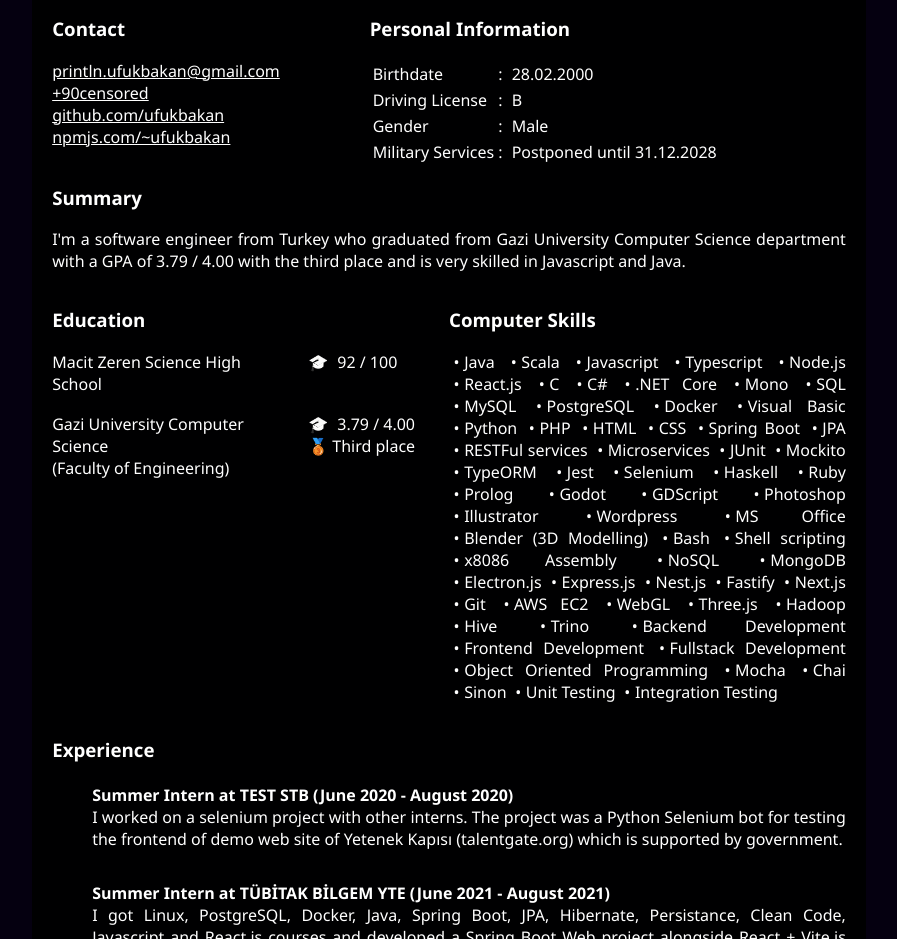
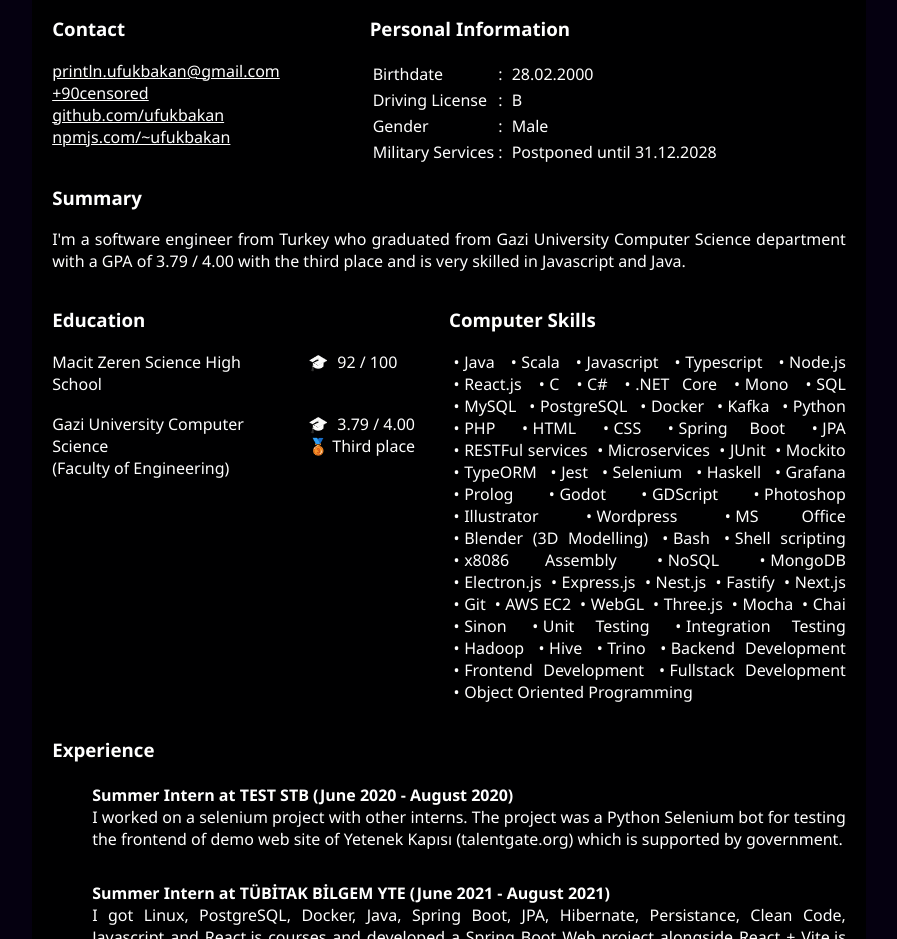
Before and after one commit to ufukbakan/cv, a plain HTML site: page index.html in a window 1280 px wide. Shown: the part 161-1100 px from the top of the page, without its empty margins (191-1088 px from the left). Drawn offline with Linux system fonts and the light colour scheme.

Commit message:
update tech stack

```diff
--- a/index.html
+++ b/index.html
@@ -109,7 +109,7 @@
                     <li class="computer-skill">MySQL</li>
                     <li class="computer-skill">PostgreSQL</li>
                     <li class="computer-skill">Docker</li>
-                    <li class="computer-skill">Visual Basic</li>
+                    <li class="computer-skill">Kafka</li>
                     <li class="computer-skill">Python</li>
                     <li class="computer-skill">PHP</li>
                     <li class="computer-skill">HTML</li>
@@ -124,7 +124,7 @@
                     <li class="computer-skill">Jest</li>
                     <li class="computer-skill">Selenium</li>
                     <li class="computer-skill">Haskell</li>
-                    <li class="computer-skill">Ruby</li>
+                    <li class="computer-skill">Grafana</li>
                     <li class="computer-skill">Prolog</li>
                     <li class="computer-skill">Godot</li>
                     <li class="computer-skill">GDScript</li>
@@ -147,6 +147,11 @@
                     <li class="computer-skill">AWS EC2</li>
                     <li class="computer-skill">WebGL</li>
                     <li class="computer-skill">Three.js</li>
+                    <li class="computer-skill">Mocha</li>
+                    <li class="computer-skill">Chai</li>
+                    <li class="computer-skill">Sinon</li>
+                    <li class="computer-skill">Unit Testing</li>
+                    <li class="computer-skill">Integration Testing</li>
                     <li class="computer-skill">Hadoop</li>
                     <li class="computer-skill">Hive</li>
                     <li class="computer-skill">Trino</li>
@@ -154,11 +159,6 @@
                     <li class="computer-skill">Frontend Development</li>
                     <li class="computer-skill">Fullstack Development</li>
                     <li class="computer-skill">Object Oriented Programming</li>
-                    <li class="computer-skill">Mocha</li>
-                    <li class="computer-skill">Chai</li>
-                    <li class="computer-skill">Sinon</li>
-                    <li class="computer-skill">Unit Testing</li>
-                    <li class="computer-skill">Integration Testing</li>
 
                 </ul>
             </div>
```
